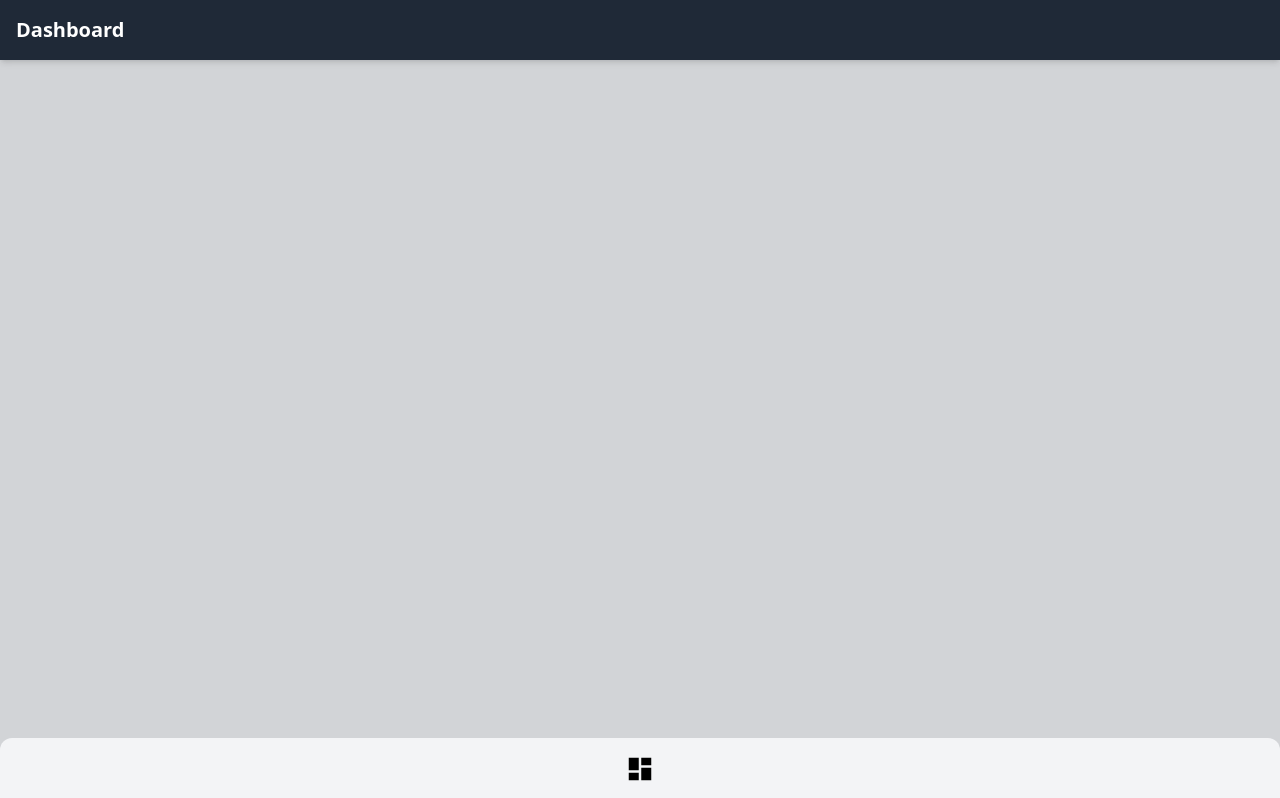
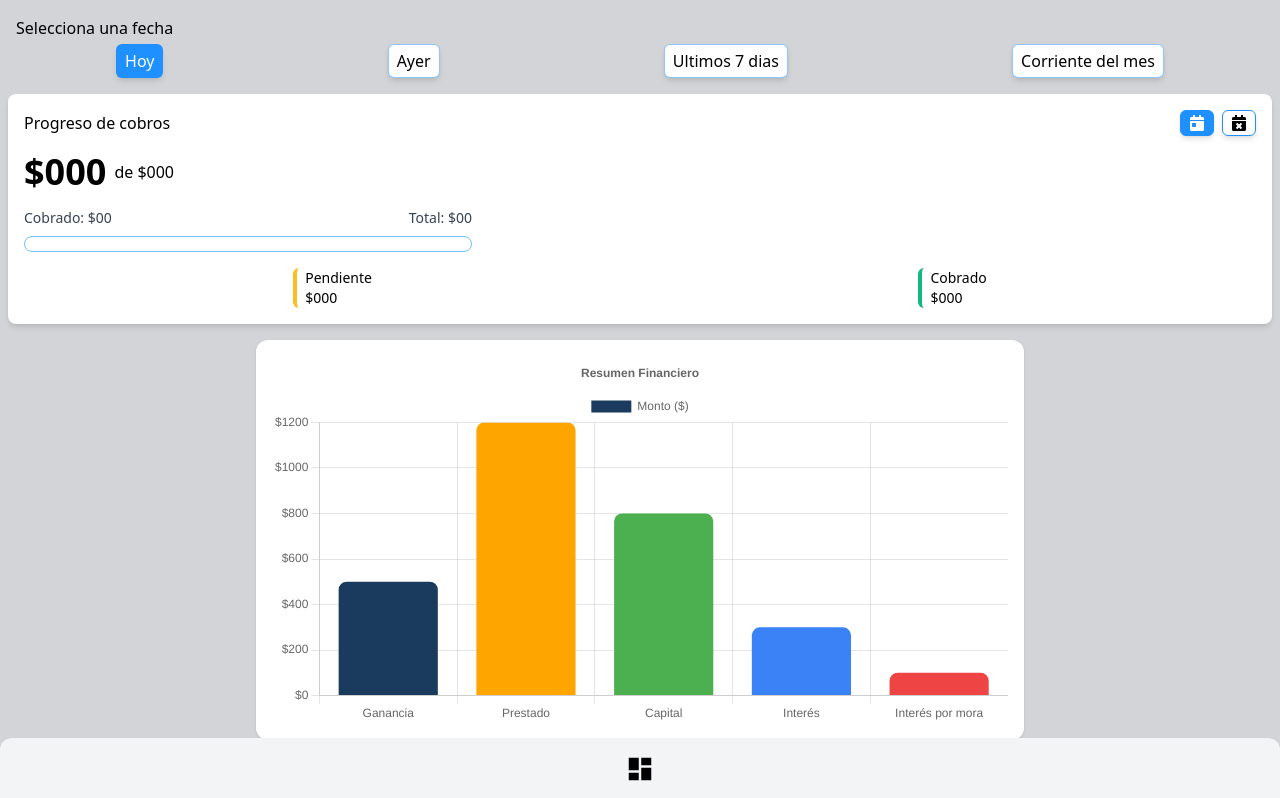
Before and after one commit to thecoderbutcher/crediflow, a Next.js app: page /dashboard in a window 1280 px wide. Shown: the top 798 px of the page. Built offline with nearby package versions, Linux system fonts and the light colour scheme.

Commit message:
add front chart example on dashboard

```diff
--- /dev/null
+++ b/app/(protected)/dashboard/components/BaseChartConfig.ts
@@ -0,0 +1,25 @@
+import {
+    Chart as ChartJS,
+    CategoryScale,
+    LinearScale,
+    BarElement,
+    Title,
+    Tooltip,
+    Legend
+  } from 'chart.js';
+
+  ChartJS.register(CategoryScale, LinearScale, BarElement, Title, Tooltip, Legend);
+
+  export const baseBarOptions = (title: string) => ({
+    indexAxis: 'y' as const,
+    responsive: true,
+    plugins: {
+      legend: { display: false },
+      title: { display: true, text: title },
+    },
+    scales: {
+      x: {
+        beginAtZero: true,
+      },
+    },
+  });
--- /dev/null
+++ b/app/(protected)/dashboard/components/ClientPerDayChart.tsx
@@ -0,0 +1,28 @@
+'use client';
+import { Bar } from 'react-chartjs-2';
+import { baseBarOptions } from './BaseChartConfig';
+
+interface ClientesChartProps {
+  labels: string[];
+  data: number[];
+}
+
+export const ClientesChart: React.FC<ClientesChartProps> = ({ labels, data }) => {
+  return (
+    <div className="bg-white rounded-xl p-4 shadow w-full max-w-3xl mx-auto my-4">
+      <Bar
+        data={{
+          labels,
+          datasets: [
+            {
+              label: 'Clientes por día',
+              data,
+              backgroundColor: '#3B82F6',
+            },
+          ],
+        }}
+        options={baseBarOptions('Clientes por Día')}
+      />
+    </div>
+  );
+};
--- /dev/null
+++ b/app/(protected)/dashboard/components/DayPaymentChart.tsx
@@ -0,0 +1,9 @@
+
+
+const DayPaymentChart = () => {
+  return (
+    <div>DayPaymentChart</div>
+  )
+}
+
+export default DayPaymentChart
--- /dev/null
+++ b/app/(protected)/dashboard/components/FilterDate.tsx
@@ -0,0 +1,17 @@
+
+
+const FilterDate = () => {
+  return (
+    <div className="flex flex-col gap-1 mt-4 ">
+      <p className="px-2 font-light">Selecciona una fecha</p>
+      <ul className="flex gap-2 items-center justify-around">
+        <li className="bg-primary text-white border border-primary/50 shadow-md px-2 py-1 rounded-md">Hoy</li>
+        <li className="bg-darkText border border-primary/50 shadow-md px-2 py-1 rounded-md">Ayer</li>
+        <li className="bg-darkText border border-primary/50 shadow-md px-2 py-1 rounded-md">Ultimos 7 dias</li>
+        <li className="bg-darkText border border-primary/50 shadow-md px-2 py-1 rounded-md">Corriente del mes</li>
+      </ul>
+    </div>
+  )
+}
+
+export default FilterDate
--- /dev/null
+++ b/app/(protected)/dashboard/components/GeneralChart.tsx
@@ -0,0 +1,74 @@
+'use client'
+import {
+  Chart as ChartJS,
+  CategoryScale,
+  LinearScale,
+  BarElement,
+  Title,
+  Tooltip,
+  Legend
+} from 'chart.js';
+
+import { Bar } from 'react-chartjs-2';
+import React from 'react';
+
+// Registrar componentes de Chart.js
+ChartJS.register(CategoryScale, LinearScale, BarElement, Title, Tooltip, Legend);
+
+interface GeneralChartProps {
+  data: {
+    ganancia: number;
+    prestado: number;
+    capital: number;
+    interes: number;
+    interesMora: number;
+  };
+}
+
+export const GeneralChart: React.FC<GeneralChartProps> = ({ data }) => {
+  const chartData = {
+    labels: ['Ganancia', 'Prestado', 'Capital', 'Interés', 'Interés por mora'],
+    datasets: [
+      {
+        label: 'Monto ($)',
+        data: [
+          data.ganancia,
+          data.prestado,
+          data.capital,
+          data.interes,
+          data.interesMora
+        ],
+        backgroundColor: [
+          '#1A3B5D', // Ganancia
+          '#FFA500', // Prestado
+          '#4CAF50', // Capital
+          '#3B82F6', // Interés
+          '#EF4444'  // Mora
+        ],
+        borderRadius: 8,
+      }
+    ]
+  };
+
+  const options = {
+    responsive: true,
+    plugins: {
+      legend: { position: 'top' as const },
+      title: { display: true, text: 'Resumen Financiero' }
+    },
+    scales: {
+      y: {
+        beginAtZero: true,
+        ticks: {
+          callback: (value: any) => `$${value}`
+        }
+      }
+    }
+  };
+
+  return (
+    <div className="w-full max-w-3xl mx-auto p-4 bg-white rounded-xl shadow">
+      <Bar data={chartData} options={options} />
+    </div>
+  );
+};
--- /dev/null
+++ b/app/(protected)/dashboard/components/LoanPerDay.tsx
@@ -0,0 +1,28 @@
+'use client';
+import { Bar } from 'react-chartjs-2';
+import { baseBarOptions } from './BaseChartConfig';
+
+interface PrestamosChartProps {
+  labels: string[];
+  data: number[];
+}
+
+export const PrestamosChart: React.FC<PrestamosChartProps> = ({ labels, data }) => {
+  return (
+    <div className="bg-white rounded-xl p-4 shadow w-full max-w-3xl mx-auto my-4">
+      <Bar
+        data={{
+          labels,
+          datasets: [
+            {
+              label: 'Préstamos por día',
+              data,
+              backgroundColor: '#F59E0B',
+            },
+          ],
+        }}
+        options={baseBarOptions('Préstamos por Día')}
+      />
+    </div>
+  );
+};
--- /dev/null
+++ b/app/(protected)/dashboard/components/PaymentePerDay.tsx
@@ -0,0 +1,28 @@
+'use client';
+import { Bar } from 'react-chartjs-2';
+import { baseBarOptions } from './BaseChartConfig';
+
+interface PagosChartProps {
+  labels: string[];
+  data: number[];
+}
+
+export const PagosChart: React.FC<PagosChartProps> = ({ labels, data }) => {
+  return (
+    <div className="bg-white rounded-xl p-4 shadow w-full max-w-3xl mx-auto my-4">
+      <Bar
+        data={{
+          labels,
+          datasets: [
+            {
+              label: 'Pagos por día',
+              data,
+              backgroundColor: '#10B981',
+            },
+          ],
+        }}
+        options={baseBarOptions('Pagos por Día')}
+      />
+    </div>
+  );
+};
--- /dev/null
+++ b/app/(protected)/dashboard/components/ProgressPayments.tsx
@@ -0,0 +1,50 @@
+
+import { FaCalendarDay, FaCalendarTimes } from "react-icons/fa";
+
+
+const ProgressPayments = () => {
+  return (
+    <div className="flex flex-col gap-4 bg-darkText px-4 py-4 rounded-lg shadow-md">
+      <div className="flex items-center justify-between ">
+        <p>Progreso de cobros</p>
+        <div className="flex gap-2">
+          <div className="px-2 py-1 border border-primary shadow-md rounded-md bg-primary text-white">
+            <FaCalendarDay />
+          </div>
+          <div className="px-2 py-1 border border-primary shadow-md rounded-md">
+            <FaCalendarTimes />
+          </div>
+        </div>
+      </div>
+      <div className="flex flex-col gap-4">
+        <div className="flex items-center gap-2">
+          <p className="text-4xl font-semibold">$000</p>
+          <p className="text-base font-light">de $000</p>
+        </div>
+        <div className="w-full max-w-md">
+          <div className="mb-2 text-sm text-gray-700 flex justify-between">
+            <span>Cobrado: $00</span>
+            <span>Total: $00</span>
+          </div>
+          <div className="w-full h-4 border border-primary/60 bg-neutral rounded-full overflow-hidden">
+            <div
+              className="h-full  transition-all duration-300"
+            />
+          </div>
+        </div>
+        <div className="flex items-center justify-around gap-2 text-sm">
+          <div className="flex flex-col justify-start border-l-4 border-l-warning pl-2 rounded-md">
+            <p>Pendiente</p>
+            <p>$000</p>
+          </div>
+          <div className="flex flex-col justify-start border-l-4 border-l-success pl-2 rounded-md">
+            <p>Cobrado</p>
+            <p>$000</p>
+          </div>
+        </div>
+      </div>
+    </div>
+  )
+}
+
+export default ProgressPayments
--- a/app/(protected)/dashboard/page.tsx
+++ b/app/(protected)/dashboard/page.tsx
@@ -1,11 +1,31 @@
-import Header from "../components/Header"
+import {ClientesChart} from "./components/ClientPerDayChart"
+import DayPaymentChart from "./components/DayPaymentChart"
+import FilterDate from "./components/FilterDate"
+import {GeneralChart} from "./components/GeneralChart"
+import {PrestamosChart} from "./components/LoanPerDay"
+import {PagosChart} from "./components/PaymentePerDay"
+import ProgressPayments from "./components/ProgressPayments"
 
 const page = async () => {
-    return (
-        <div>
-            <Header title="Dashboard" />
-        </div>
-    )
+  const labels = ['Lunes', 'Martes', 'Miércoles', 'Jueves', 'Viernes'];
+  return (
+      <div className="flex flex-col gap-4 mx-2">
+        <FilterDate />
+        <ProgressPayments />
+        <GeneralChart
+          data={{
+            ganancia: 500,
+            prestado: 1200,
+            capital: 800,
+            interes: 300,
+            interesMora: 100
+        }}/>
+        <PagosChart labels={labels} data={[4, 7, 5, 8, 6]} />
+        <DayPaymentChart />
+        <PrestamosChart labels={labels} data={[4, 7, 5, 8, 6]} />
+        <ClientesChart labels={labels} data={[4, 7, 5, 8, 6]} />
+      </div>
+  )
 }
 
 export default page
```
